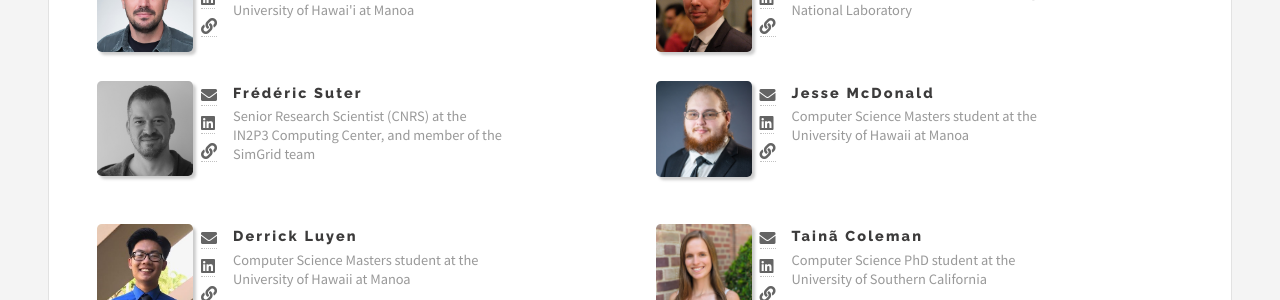
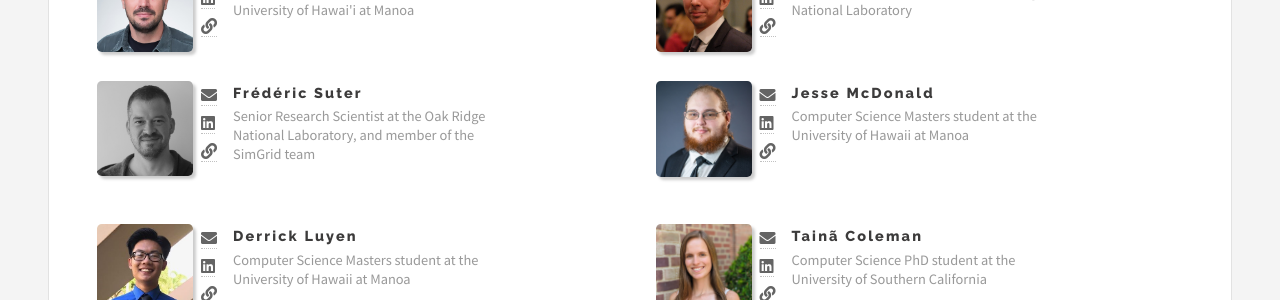
Before and after one commit to wrench-project/wrench-project.github.io, a Jekyll site: the page built from about.html, in a window 1280 px wide and 900 px high, scrolled down 906 px. Shown: the part 153-453 px from the top of the window. Built offline with Jekyll 4.4.1, drawn with Linux system fonts in a browser that asks for light colours; comment, search, counter and statistics services are not loaded.

Commit message:
Update team_current.yml

```diff
--- a/_data/team_current.yml
+++ b/_data/team_current.yml
@@ -16,7 +16,7 @@
 
 - name: Frédéric Suter
   role: Principal Investigator (CNRS)
-  description: Senior Research Scientist (CNRS) at the IN2P3 Computing Center, and member of the SimGrid team
+  description: Senior Research Scientist at the Oak Ridge National Laboratory, and member of the SimGrid team
   email: frederic.suter@cc.in2p3.fr
   linkedin: https://www.linkedin.com/in/frederic-suter-1656455/
   website: http://graal.ens-lyon.fr/~fsuter/
```
